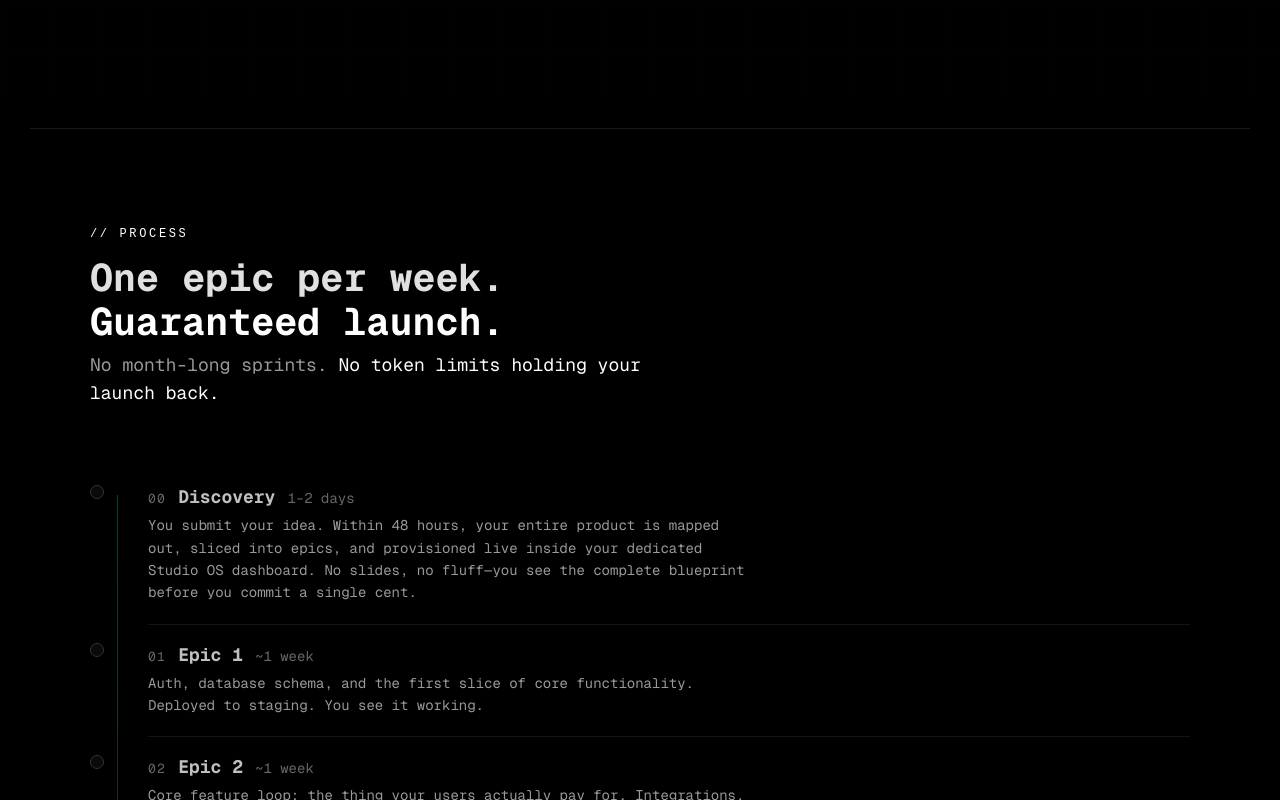
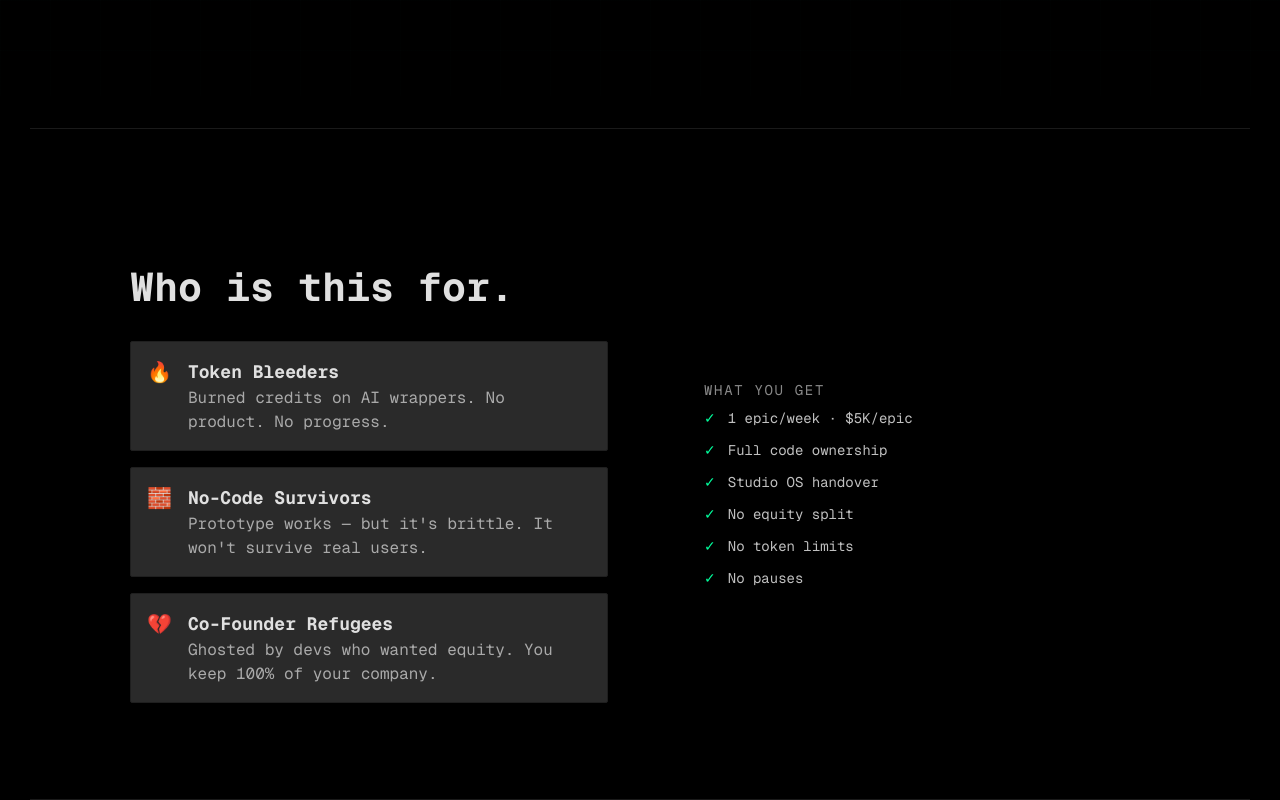
Before and after one commit to rup2701/appnomics-landing, a Next.js app: page / in a window 1280 px wide. Shown: the part 700-1500 px from the top of the page. Built offline with nearby package versions, Linux system fonts and the light colour scheme.

Commit message:
feat: Add WhoThisIsFor section to enhance user understanding of target audience

```diff
--- a/app/page.tsx
+++ b/app/page.tsx
@@ -14,6 +14,7 @@ import FAQSection from '@/components/sections/FAQSection';
 import Footer from '@/components/sections/Footer';
 import Navbar from '@/components/Navbar';
 import WhyAppnomicsSection from '@/components/sections/WhyUs';
+import WhoThisIsFor from '@/components/sections/WhoIsThisFor';
 
 
 
@@ -47,6 +48,7 @@ export default function Home() {
           inside their own files, or wrap them like this if you can't edit them:
         */}
         <div className="w-full max-w-[1220px] mx-auto">
+          <WhoThisIsFor />
           <ProcessSection />
           <StudioOSSection />
           <WhyAppnomicsSection />
--- /dev/null
+++ b/components/sections/WhoIsThisFor.tsx
@@ -0,0 +1,93 @@
+import SectionLabel from "../SectionLabel";
+
+export default function WhoThisIsFor() {
+  return (
+    <section className="py-4 md: py-24 border-t border-[#1a1a1a] ">
+      <div className="max-w-[1100px] mx-auto px-1 md:px-10">
+        {/* <SectionLabel>// WHO THIS IS FOR</SectionLabel> */}
+
+        <div className="grid grid-cols-1 md:grid-cols-2 gap-12 md:gap-16 mt-10">
+          {/* Left Column */}
+          <div>
+            <h2 className="text-[clamp(28px,3.5vw,40px)] font-bold text-[#e0e0e0] leading-[1.1] font-mono mb-8">
+              Who is this for.
+            </h2>
+
+            {/* <p className="text-md text-[#fff9] font-mono leading-[1.7] mb-8">
+              If that sounds familiar, you&apos;re in the right place.
+            </p> */}
+
+            <div className="space-y-4">
+              {[
+                {
+                  icon: "🔥",
+                  title: "Token Bleeders",
+                  desc: "Burned credits on AI wrappers. No product. No progress.",
+                },
+                {
+                  icon: "🧱",
+                  title: "No-Code Survivors",
+                  desc: "Prototype works — but it's brittle. It won't survive real users.",
+                },
+                {
+                  icon: "💔",
+                  title: "Co-Founder Refugees",
+                  desc: "Ghosted by devs who wanted equity. You keep 100% of your company.",
+                },
+              ].map((item) => (
+                <div
+                  key={item.title}
+                  className="flex gap-4 p-4 border border-[#1f1f1f] rounded-[2px] bg-[#2a2a2a] hover:border-[#00ff9d44] transition-colors"
+                >
+                  <span className="text-xl flex-shrink-0">{item.icon}</span>
+                  <div>
+                    <h4 className="text-lg font-bold text-[#e0e0e0] font-mono">
+                      {item.title}
+                    </h4>
+                    <p className="text-md text-[#fff9] font-mono leading-[1.5]">
+                      {item.desc}
+                    </p>
+                  </div>
+                </div>
+              ))}
+            </div>
+          </div>
+
+          {/* Right Column */}
+          <div className="flex flex-col justify-center align-center rounded-[2px] p-8 ">
+            <p className="text-sm text-[#fff8] text-bold font-mono tracking-[0.12em] uppercase mb-2">
+              What you get
+            </p>
+            <ul className="space-y-3">
+              {[
+                "1 epic/week · $5K/epic",
+                "Full code ownership",
+                "Studio OS handover",
+                "No equity split",
+                "No token limits",
+                "No pauses",
+              ].map((item) => (
+                <li
+                  key={item}
+                  className="text-sm text-[#c0c0c0] font-mono flex items-center gap-3"
+                >
+                  <span className="text-[#00ff9d]">✓</span>
+                  {item}
+                </li>
+              ))}
+            </ul>
+
+            {/* <div className="mt-8 pt-6 border-t border-[#1f1f1f]">
+              <a
+                href="#process"
+                className="inline-block w-full text-center py-3 border border-[#00ff9d] rounded-[2px] text-sm font-bold text-[#00ff9d] font-mono hover:bg-[#00ff9d] hover:text-[#0a0a0a] transition-all duration-200"
+              >
+                Learn More
+              </a>
+            </div> */}
+          </div>
+        </div>
+      </div>
+    </section>
+  );
+}
```
